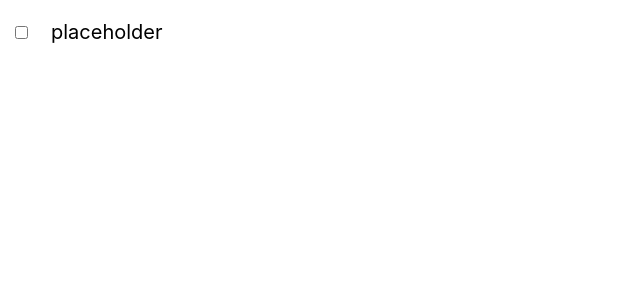
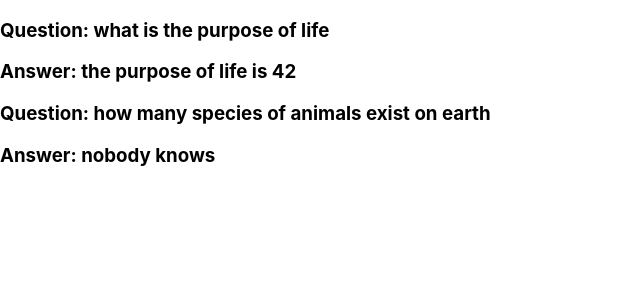
Before and after one commit to rwzhang1/LearnReact, a React (Create React App) app in the folder my-app/: page / in a window 1280 px wide. Shown: the top 300 px of the page, without its empty margins (0-640 px from the left). Built offline with nearby package versions, Linux system fonts and the light colour scheme.

Commit message:
mapping components practice

```diff
--- a/my-app/src/App.js
+++ b/my-app/src/App.js
@@ -1,6 +1,40 @@
 import React from "react"
 import "./style.css"
+/*
+function App() {
+ const quizQuestions = quizData.map(quiz => {
+    return (
+      <Quiz question={quiz.question} answer={quiz.answer}></Quiz>
+    )
 
+    return (
+      <div>
+        {quizQuestions}
+      </div>
+    )
+  })
+}*/
+
+import Quiz from "./Quiz"
+import quizData from "./dataFile"
+
+function App() {
+  const quizQuestions = quizData.map(quiz => {
+    return (
+      <Quiz key={quiz.id} question={quiz.question} answer={quiz.answer}></Quiz>
+    )
+  })
+
+  return (
+    <div>
+      {quizQuestions}
+    </div>
+  )
+}
+
+export default App
+
+/*
 function App() {
   return (
     <div>
@@ -9,8 +43,9 @@
     </div>
   )
 }
+*/
 
-export default App
+
 /*
 
 class App extends React.Component {
--- /dev/null
+++ b/my-app/src/Quiz.js
@@ -0,0 +1,13 @@
+import React from "react"
+
+function Quiz(props) {
+    return (
+        <div>
+            <h3>Question: {props.question}</h3>
+            <h3>Answer: {props.answer}</h3>
+        </div>
+    )
+}
+
+
+export default Quiz
--- /dev/null
+++ b/my-app/src/dataFile.js
@@ -0,0 +1,14 @@
+const quizData = [
+    {
+        id: 1,
+        question: "what is the purpose of life",
+        answer: "the purpose of life is 42"
+    },
+    {
+        id: 2,
+        question: "how many species of animals exist on earth",
+        answer: "nobody knows"
+    }
+]
+
+export default quizData
```
